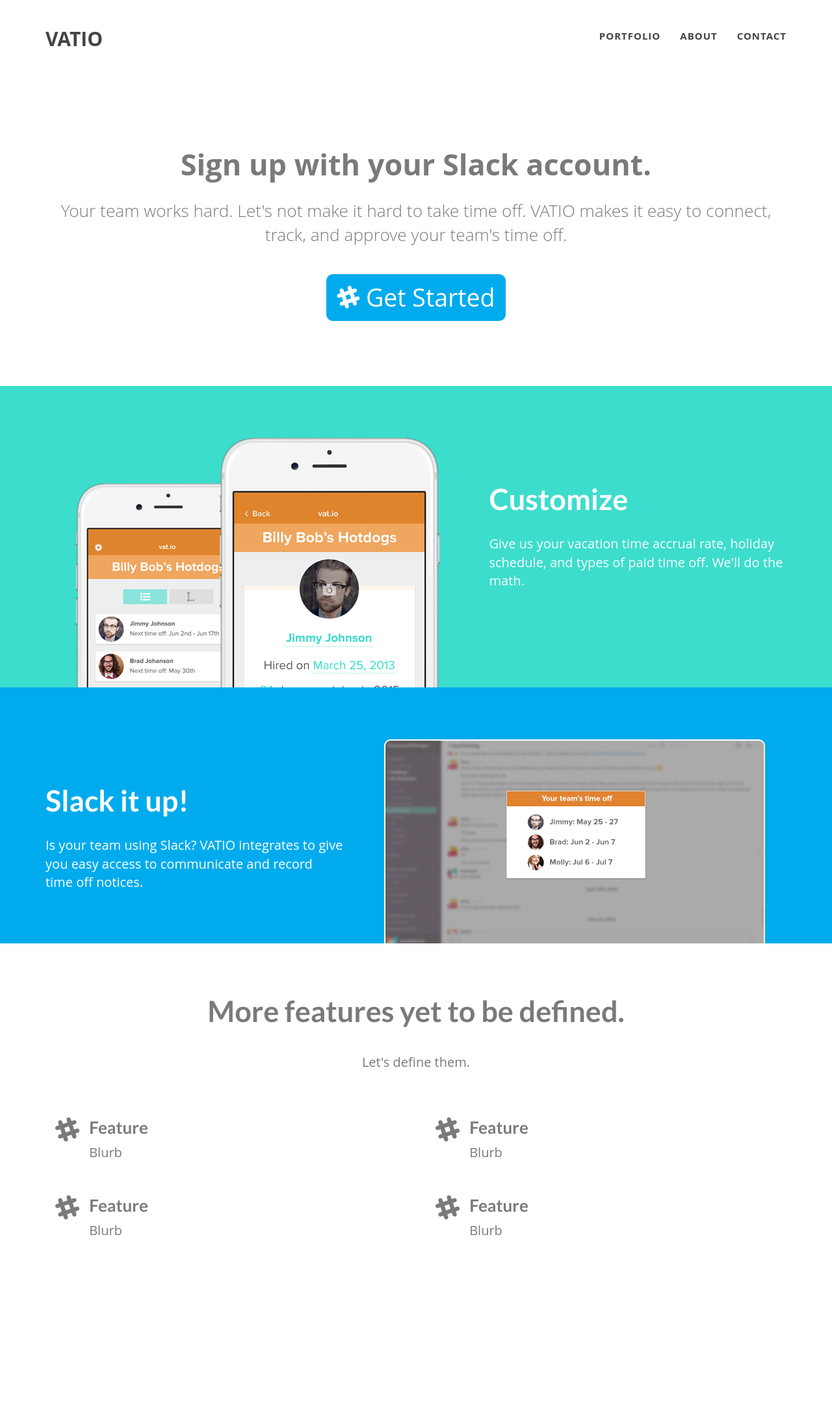
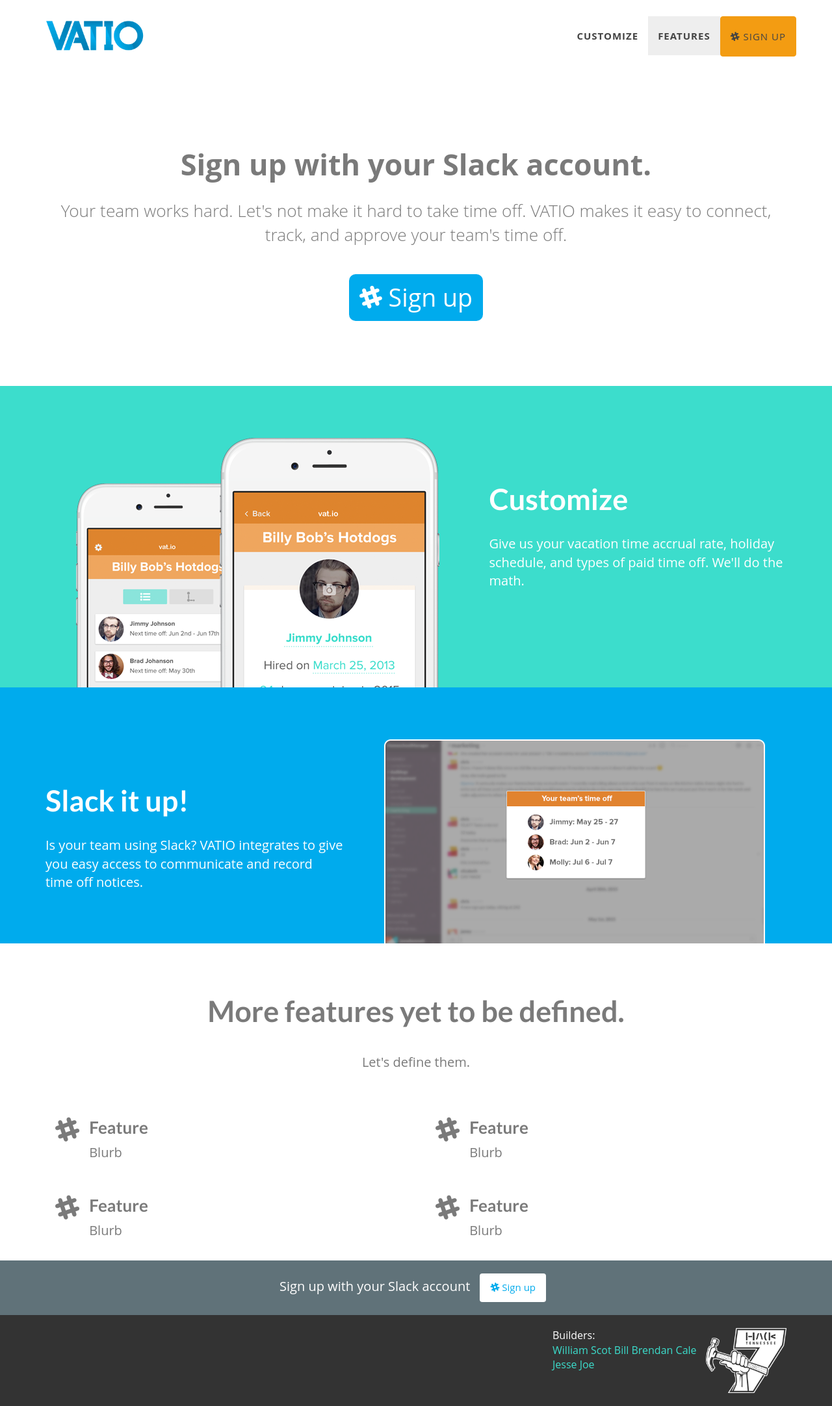
Before and after one commit to vatio/website, a plain HTML site: page index.html in a window 1280 px wide. Shown: the whole page at 65% size. Before the commit the page ends 1940 px from the top, so only its background shows below. Drawn offline with nearby package versions, Linux system fonts and the light colour scheme.

Commit message:
Pretty much content ready

```diff
--- a/css/vatio.css
+++ b/css/vatio.css
@@ -31,6 +31,12 @@
   background-color: #EEE;
  }
 
+.navbar-brand {
+  padding: 5px 15px;
+  height: 60px;
+}
+
+
 header {
 	background:#FFF;
 	color:#7a7a7a;
@@ -55,8 +61,16 @@
 .sec2 {background:#00abed; 	color:#FFF;}
 .sec2 h2 {margin:70px 0px 30px 0px;}
 .sec3 {background:#FFF;}
-
+.sec4 {padding:20px; margin:0px; background:#607279; color:#FFF;}
+.sec4 p {padding:0px; margin:0px; font-size:20px;}
+.sec5 {padding:20px; margin:0px; background:#333; color:#fff;}
+.sec5 p {font-size:16px;}
+.sec5 a {color:#3cddcc;}
 /* Styles */
+.logo {max-height:50px;}
 .gs-top {font-size:2.5em; background:#00abed; color:#FFF; border-radius:10px; padding:8px 15px;}
+.gs-bottom {background:#FFF; color:#00abed; margin:0px 10px;}
+a.gs-bottom:hover {color:#00abed;}
 .rediculous {font-size:40px !important; float:left; padding:10px; margin:10px 5px 50px 5px;}
 p.leave-space {padding:40px 0px;}
+img.ht7 {height:100px;}
--- a/index.html
+++ b/index.html
@@ -9,7 +9,7 @@
     <meta name="description" content="">
     <meta name="author" content="">
 
-    <title>VAT.IO</title>
+    <title>VATIO</title>
     @import url(http://fonts.googleapis.com/css?family=Open+Sans);
     <!-- Bootstrap Core CSS - Uses Bootswatch Flatly Theme: http://bootswatch.com/flatly/ -->
     <link href="css/bootstrap.min.css" rel="stylesheet">
@@ -44,7 +44,7 @@
                     <span class="icon-bar"></span>
                     <span class="icon-bar"></span>
                 </button>
-                <a class="navbar-brand" href="#page-top">VATIO</a>
+                <a class="navbar-brand" href="#page-top"><img src="img/vatiologo.png" alt="VATIO" class="logo" /></a>
             </div>
 
             <!-- Collect the nav links, forms, and other content for toggling -->
@@ -54,13 +54,13 @@
                         <a href="#page-top"></a>
                     </li>
                     <li class="page-scroll">
-                        <a href="#portfolio">Portfolio</a>
+                        <a href="#customize">Customize</a>
                     </li>
                     <li class="page-scroll">
-                        <a href="#about">About</a>
+                        <a href="#features">Features</a>
                     </li>
                     <li class="page-scroll">
-                        <a href="#contact">Contact</a>
+                        <a href="#contact" class="btn btn-warning"><i class="fa fa-slack"></i> Sign up</a>
                     </li>
                 </ul>
             </div>
@@ -83,7 +83,7 @@
                         <span class="skills">
                         Your team works hard. Let's not make it hard to take time off. VATIO makes it easy to connect, track, and approve your team's time off.
                         </span><br />
-                        <a class="btn gs-top"><i class="fa fa-slack"></i> Get Started</a>
+                        <a class="btn gs-top"><i class="fa fa-slack"></i> Sign up </a>
                     </div>
                 </div>
             </div>
@@ -115,7 +115,7 @@
 
 
     <!--  Grid Section -->
-    <section class="section sec2" id="customize">
+    <section class="section sec2" id="slack">
         <div class="container">
             <div class="row">
                 <div class="col-lg-5">
@@ -134,7 +134,7 @@
 
 
     <!--  Grid Section -->
-    <section class="section sec3" id="customize">
+    <section class="section sec3" id="features">
         <div class="container">
         	<div class="row">
         		<div class="col-lg-12 text-center">
@@ -180,6 +180,45 @@
 
 
 
+    <!--  Grid Section -->
+    <section class="sec4" id="signup">
+        <div class="container">
+            <div class="row">
+                <div class="col-lg-12 text-center">
+                    <p>Sign up with your Slack account  <a class="btn gs-bottom"><i class="fa fa-slack"></i> Sign up </a></p>
+                </div>
+            </div>
+        </div>
+    </section>
+
+
+    <!--  Grid Section -->
+    <section class="sec5" id="footer">
+        <div class="container">
+            <div class="row">
+                <div class="col-lg-4">
+                </div>
+                <div class="col-lg-4">
+                </div>
+                <div class="col-lg-4">
+                	<a href="http://www.hacktennessee.com"><img src="img/hacktennessee.png" align="right" class="ht7" /></a>
+	                <p>Builders: <br />
+	                	<a href="https://github.com/egdelwonk">William</a>
+	                	<a href="https://github.com/tsclausing">Scot</a>
+	                	<a href="https://github.com/epochblue">Bill</a>
+			            <a href="https://github.com/wovchko">Brendan</a>
+			            <a href="https://github.com/cale">Cale</a>
+			            <a href="https://github.com/lifeingray">Jesse</a>
+			            <a href="#">Joe</a>
+			        </p>
+
+
+                </div>
+            </div>
+        </div>
+    </section>
+
+
     <!-- jQuery -->
     <script src="js/jquery.js"></script>
 
```
Also changed, not shown: img/hacktennessee.png (added), img/vatiologo.png (added).
